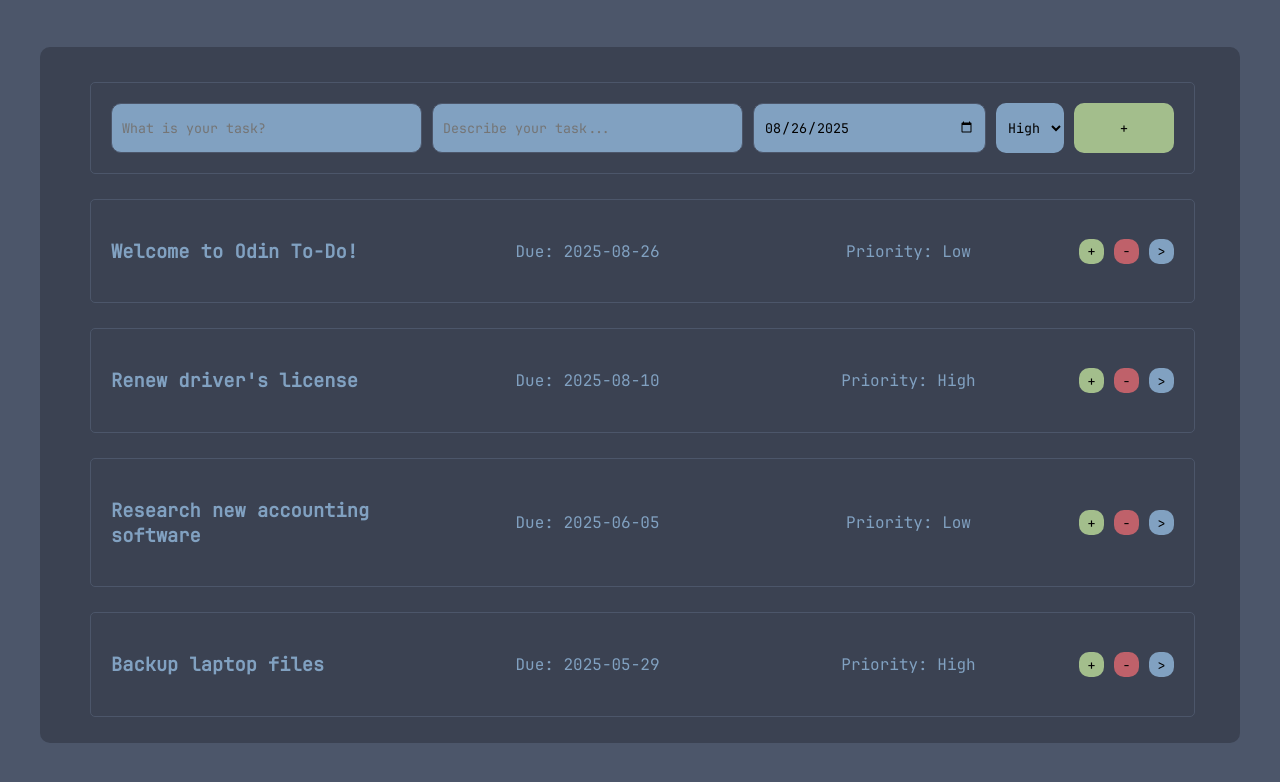
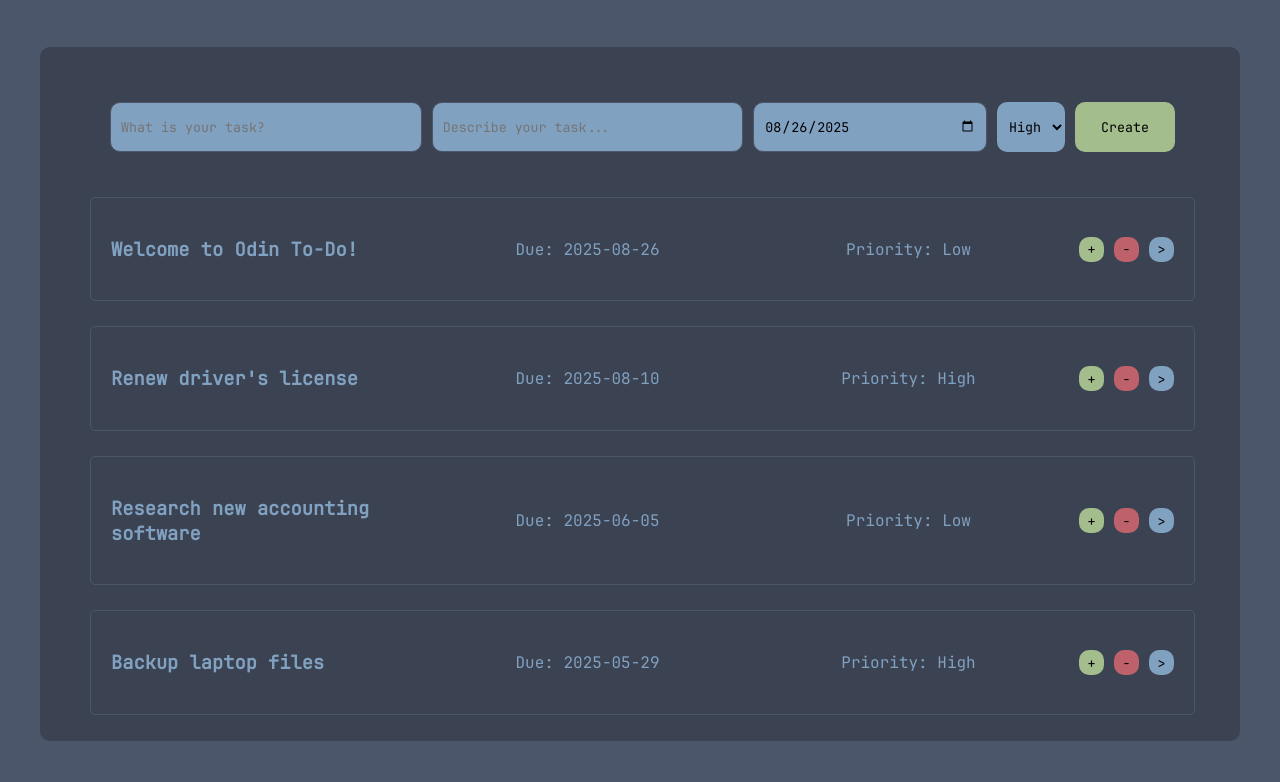
Before and after one commit to cvendi/odin-todo, a website built with webpack: page src/template.html in a window 1280 px wide. Shown: the part 88-870 px from the top of the page. Built offline with nearby package versions, Linux system fonts and the light colour scheme.

Commit message:
Style change to user input

```diff
--- a/src/render.js
+++ b/src/render.js
@@ -64,7 +64,7 @@ export default class RenderProject {
         const submitButton = document.createElement('button');
         submitButton.classList.add('submit-task-button');
         submitButton.style.backgroundColor = 'var(--nord14)';
-        submitButton.textContent = '+';
+        submitButton.textContent = 'Create';
         userInputItem.appendChild(submitButton);
 
         taskList.appendChild(userInputItem);
--- a/src/styles.css
+++ b/src/styles.css
@@ -110,7 +110,18 @@ body {
     grid-column: 1 / 4;
 }
 
-.task-item, .input-item {
+.input-item {
+    border: none;
+    display: grid;
+    grid-template-columns: 1fr 1fr 1fr 100px;
+    grid-template-rows: 1fr;
+    margin-right: 35px;
+    margin-top: 25px;
+    padding: 20px;
+    gap: 10px;
+}
+
+.task-item {
     display: grid;
     grid-template-columns: 1fr 1fr 1fr 100px;
     grid-template-rows: 1fr;
```
